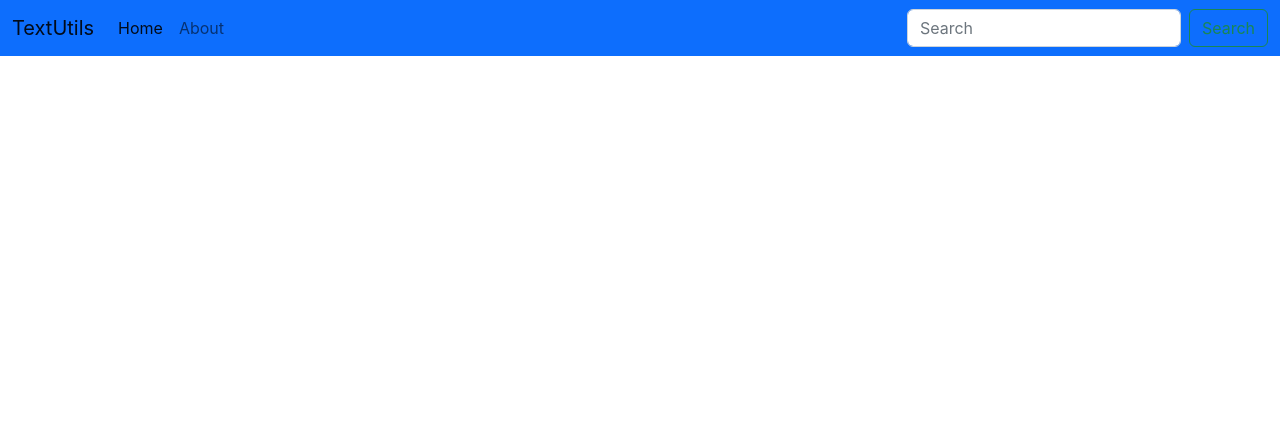
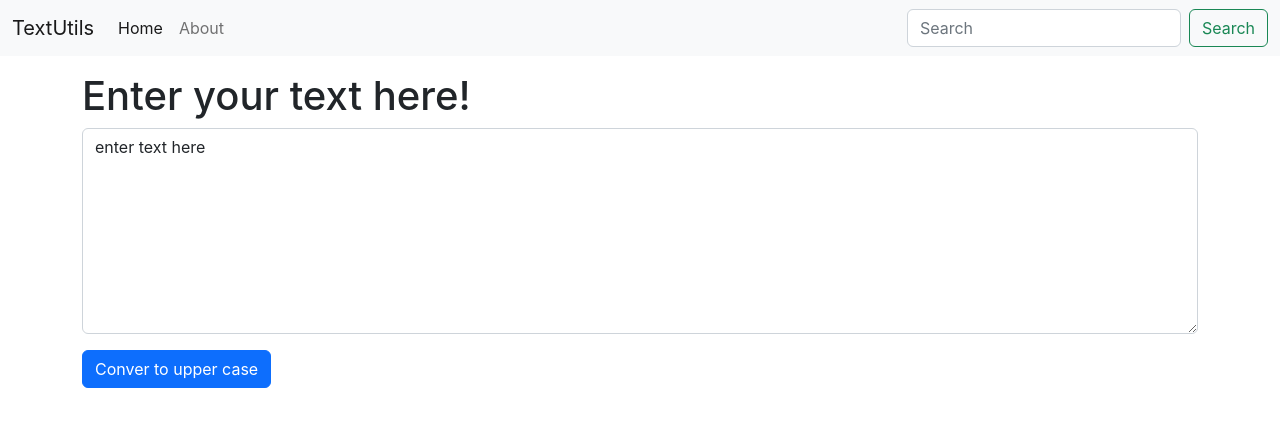
Before and after one commit to Nishaojha1/TextUtils, a React (Create React App) app: page / in a window 1280 px wide. Shown: the top 426 px of the page. Built offline with nearby package versions, Linux system fonts and the light colour scheme.

Commit message:
coverted text to UpperCase

```diff
--- a/src/App.js
+++ b/src/App.js
@@ -1,29 +1,15 @@
 import './App.css';
+import Navbar from './components/Navbar';
+import TextForm from './components/TextForm';
 function App() {
   return (
     <>
-      <nav className = "navbar navbar-expand-lg bg-primary">
-  <div className = "container-fluid">
-    <a className = "navbar-brand" href="#">TextUtils</a>
-    <button className = "navbar-toggler" type="button" data-bs-toggle="collapse" data-bs-target="#navbarSupportedContent" aria-controls="navbarSupportedContent" aria-expanded="false" aria-label="Toggle navigation">
-      <span className = "navbar-toggler-icon"></span>
-    </button>
-    <div className = "collapse navbar-collapse" id="navbarSupportedContent">
-      <ul className = "navbar-nav me-auto mb-2 mb-lg-0">
-        <li className = "nav-item">
-          <a className = "nav-link active" aria-current="page" href="#">Home</a>
-        </li>
-        <li className = "nav-item">
-          <a className = "nav-link" href="/">About</a>
-        </li>
-      </ul>
-      <form className = "d-flex" role="search">
-        <input className = "form-control me-2" type="search" placeholder="Search" aria-label="Search"/>
-        <button className = "btn btn-outline-success" type="submit">Search</button>
-      </form>
-    </div>
-  </div>
-</nav>
+      <Navbar title = "TextUtils"/>
+
+      <div className="container my-3">
+        <TextForm heading = "Enter your text here!"/>
+      </div>
+
     </>
   );
 }
--- /dev/null
+++ b/src/components/Navbar.js
@@ -0,0 +1,30 @@
+import React from 'react'
+
+export default function Navbar(props) {
+  return (
+    <div>
+       <nav className = "navbar navbar-expand-lg bg-light">
+        <div className = "container-fluid">
+          <a className = "navbar-brand" href="#">{props.title}</a>
+          <button className = "navbar-toggler" type="button" data-bs-toggle="collapse" data-bs-target="#navbarSupportedContent" aria-controls="navbarSupportedContent" aria-expanded="false" aria-label="Toggle navigation">
+            <span className = "navbar-toggler-icon"></span>
+          </button>
+          <div className = "collapse navbar-collapse" id="navbarSupportedContent">
+            <ul className = "navbar-nav me-auto mb-2 mb-lg-0">
+              <li className = "nav-item">
+                <a className = "nav-link active" aria-current="page" href="#">Home</a>
+              </li>
+              <li className = "nav-item">
+                <a className = "nav-link" href="/">About</a>
+              </li>
+            </ul>
+            <form className = "d-flex" role="search">
+              <input className = "form-control me-2" type="search" placeholder="Search" aria-label="Search"/>
+              <button className = "btn btn-outline-success" type="submit">Search</button>
+            </form>
+          </div>
+        </div>
+      </nav>
+    </div>
+  )
+}
--- /dev/null
+++ b/src/components/TextForm.js
@@ -0,0 +1,28 @@
+import React, {useState} from 'react';
+
+export default function TextForm(props) {
+    const handleUpClick = () => {
+        console.log('uppercase was clicked' + text);
+        let newText = text.toUpperCase();
+        setText(newText);
+    }
+    const handleOnChange = (event) => {
+        console.log('onChange');
+        setText(event.target.value);
+    }
+    const [text, setText] = useState('enter text here');
+    // wrong way to set the state
+    // text = 'new text';
+    // // correct way to set the state
+    // setText('new Text');
+
+    return (
+        <div>
+        <div className = "mb-3">
+            <h1>{props.heading }</h1>
+            <textarea className = "form-control" value={text} onChange={handleOnChange} id="myBox" rows="8"></textarea>
+        </div>
+        <button className="btn btn-primary" onClick={handleUpClick}>Conver to upper case</button>
+        </div>
+    )
+}
```
